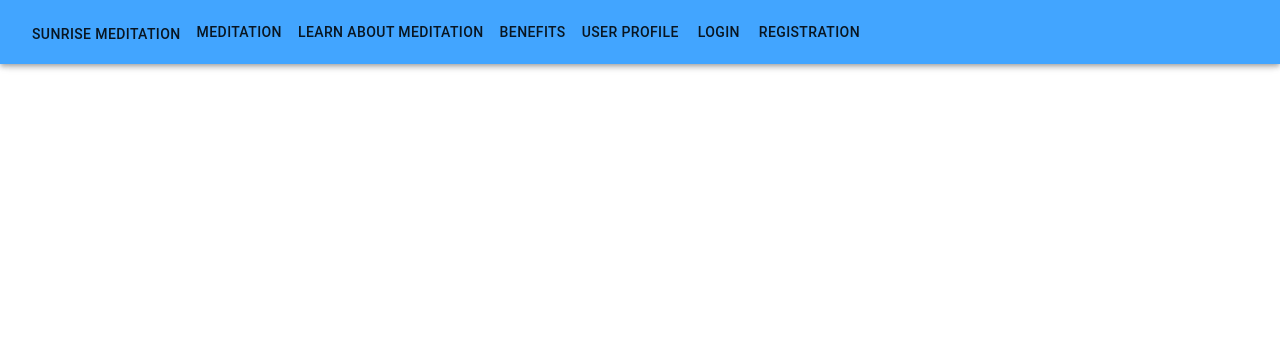
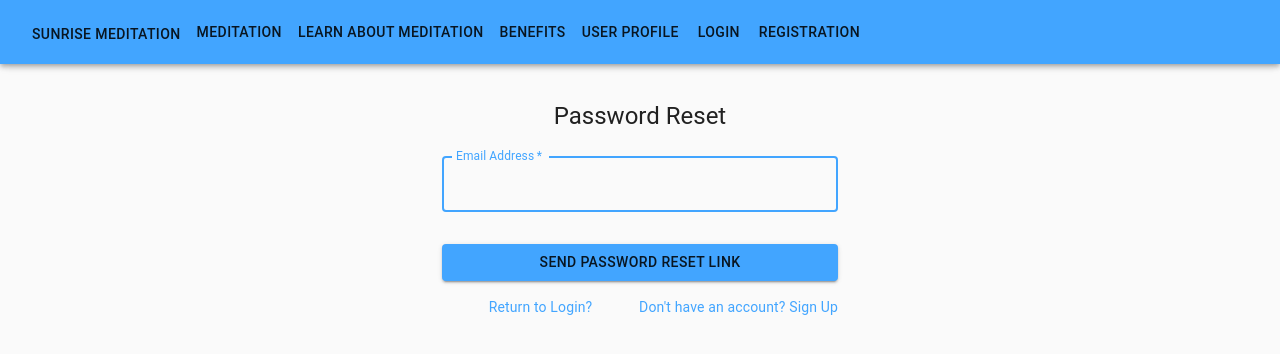
Before and after one commit to LaunchCodeLiftoffProjects/meditation-app-ui, a React (Create React App) app: page /forgotPassword in a window 1280 px wide. Shown: the top 354 px of the page. Built offline with nearby package versions, Linux system fonts and the light colour scheme.

Commit message:
Created a screen for when user forgets their password

```diff
--- a/src/Router.jsx
+++ b/src/Router.jsx
@@ -8,6 +8,7 @@ import benefits from "./pages/benefits.jsx";
 import login from "./pages/login.jsx";
 import userProfile from "./pages/userProfile.jsx";
 import Registration from "./pages/registration.jsx";
+import forgotPassword from "./pages/forgotPassword.jsx";
 
 export const Routes = () => {
   return (
@@ -21,6 +22,7 @@ export const Routes = () => {
           <Route path="/profile" exact component={userProfile} />
           <Route path="/login" exact component={login} />
           <Route path="/register" exact component={Registration} />
+          <Route path="/forgotPassword" exact component={forgotPassword} />
         </div>
       </Layout>
     </Router>
--- /dev/null
+++ b/src/pages/forgotPassword.jsx
@@ -0,0 +1,85 @@
+import React from 'react';
+import Avatar from '@material-ui/core/Avatar';
+import Button from '@material-ui/core/Button';
+import CssBaseline from '@material-ui/core/CssBaseline';
+import TextField from '@material-ui/core/TextField';
+import FormControlLabel from '@material-ui/core/FormControlLabel';
+import Checkbox from '@material-ui/core/Checkbox';
+import Link from '@material-ui/core/Link';
+import Grid from '@material-ui/core/Grid';
+import Box from '@material-ui/core/Box';
+import LockOutlinedIcon from '@material-ui/icons/LockOutlined';
+import Typography from '@material-ui/core/Typography';
+import { makeStyles } from '@material-ui/core/styles';
+import Container from '@material-ui/core/Container';
+
+
+const useStyles = makeStyles((theme) => ({
+  paper: {
+    marginTop: theme.spacing(8),
+    display: 'flex',
+    flexDirection: 'column',
+    alignItems: 'center',
+  },
+  avatar: {
+    margin: theme.spacing(1),
+    backgroundColor: theme.palette.secondary.main,
+  },
+  form: {
+    width: '100%', // Fix IE 11 issue.
+    marginTop: theme.spacing(1),
+  },
+  submit: {
+    margin: theme.spacing(3, 0, 2),
+  },
+}));
+
+export default function SignIn() {
+  const classes = useStyles();
+
+  return (
+    <Container component="main" maxWidth="xs">
+      <CssBaseline />
+      <div className={classes.paper}>
+        <Typography component="h1" variant="h5">
+          Password Reset
+        </Typography>
+        <form className={classes.form} noValidate>
+          <TextField
+            variant="outlined"
+            margin="normal"
+            required
+            fullWidth
+            id="email"
+            label="Email Address"
+            name="email"
+            autoComplete="email"
+            autoFocus
+          />
+
+          <Button
+            type="submit"
+            fullWidth
+            variant="contained"
+            color="primary"
+            className={classes.submit}
+          >
+            Send Password Reset Link
+          </Button>
+          <Grid container>
+            <Grid item xs>
+              <Link href="/login" variant="body2">
+              {"Return to Login?"}
+              </Link>
+            </Grid>
+            <Grid item>
+              <Link href="/register" variant="body2">
+                {"Don't have an account? Sign Up"}
+              </Link>
+            </Grid>
+          </Grid>
+        </form>
+      </div>
+      </Container>
+  );
+}
```
